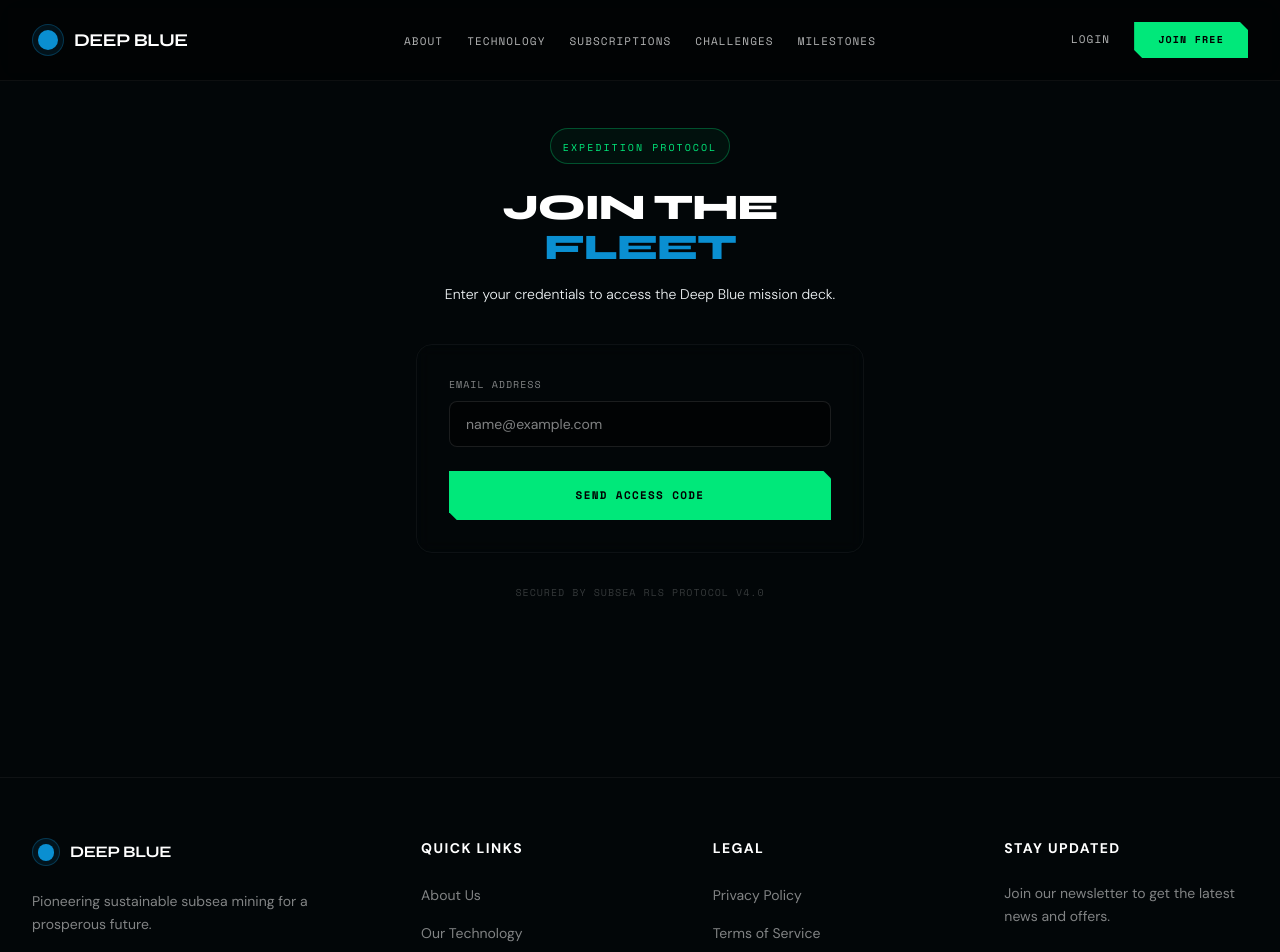
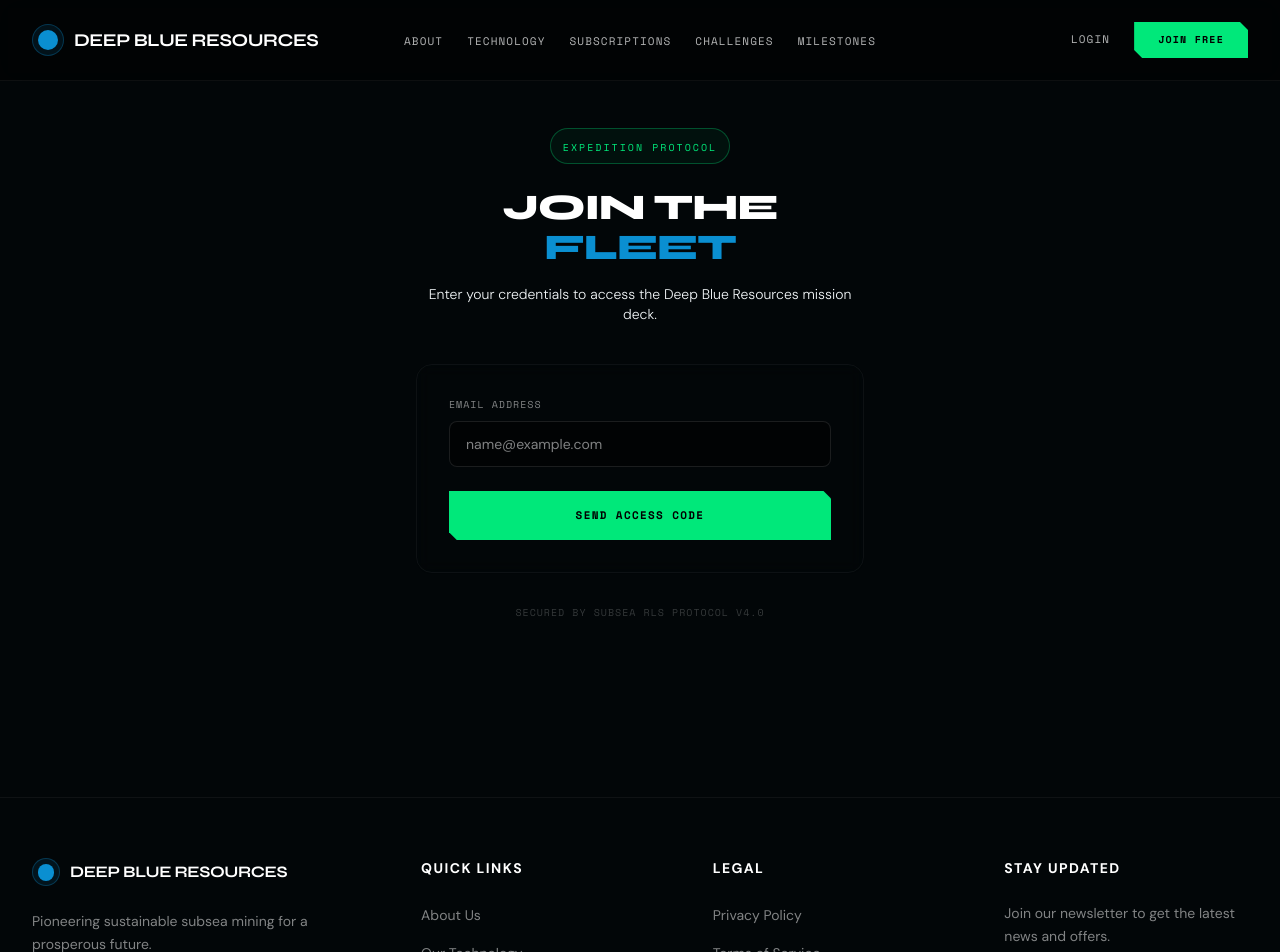
Before and after one commit to DBRLLC/dbr, a Next.js app: page /join in a window 1280 px wide. Shown: the top 952 px of the page. Built offline with nearby package versions, Linux system fonts and the light colour scheme; no server answers.

Commit message:
style: update brand name to Deep Blue Resources across the platform

```diff
--- a/src/app/join/page.tsx
+++ b/src/app/join/page.tsx
@@ -90,7 +90,7 @@ export default function JoinPage() {
               Join the <span className="text-led-blue">Fleet</span>
             </h1>
             <p className="text-muted text-sm font-light">
-              Enter your credentials to access the Deep Blue mission deck.
+              Enter your credentials to access the Deep Blue Resources mission deck.
             </p>
           </div>
 
--- a/src/app/layout.tsx
+++ b/src/app/layout.tsx
@@ -23,7 +23,7 @@ const dmSans = DM_Sans({
 
 export const metadata: Metadata = {
   title: "Deep Blue Resources — ROV Exploration & Subsea Engineering",
-  description: "95% of the ocean remains unseen. Deep Blue builds the machines to change that. Join a live expedition into the abyss.",
+  description: "95% of the ocean remains unseen. Deep Blue Resources builds the machines to change that. Join a live expedition into the abyss.",
   icons: {
     icon: "/icon.svg",
   },
--- a/src/app/subscriptions/page.tsx
+++ b/src/app/subscriptions/page.tsx
@@ -8,7 +8,7 @@ export default function SubscriptionsPage() {
       name: "Observer",
       price: "Free",
       period: "",
-      description: "Basic access to the Deep Blue expedition archives and community updates.",
+      description: "Basic access to the Deep Blue Resources expedition archives and community updates.",
       features: [
         "Access to mission logs (24h delay)",
         "Standard community forum access",
@@ -55,7 +55,7 @@ export default function SubscriptionsPage() {
       name: "Commander",
       price: "$199",
       period: "/mo",
-      description: "The ultimate level of influence and access to the Deep Blue fleet operations.",
+      description: "The ultimate level of influence and access to the Deep Blue Resources fleet operations.",
       features: [
         "All Captain level features",
         "1-on-1 with mission directors",
--- a/src/components/layout/Footer.tsx
+++ b/src/components/layout/Footer.tsx
@@ -12,7 +12,7 @@ export default function Footer() {
                 <div className="absolute inset-[20%] rounded-full bg-led-blue"></div>
               </div>
               <span className="footer-brand-text font-heading text-[16px] font-bold tracking-tight text-white uppercase font-syne">
-                Deep Blue
+                Deep Blue Resources
               </span>
             </Link>
             <p className="footer-brand-tagline font-body text-white/50 text-sm leading-relaxed mb-8">Pioneering sustainable subsea mining for a prosperous future.</p>
--- a/src/components/layout/LandingContent.tsx
+++ b/src/components/layout/LandingContent.tsx
@@ -40,7 +40,7 @@ export default function LandingContent() {
           <div className="machines-grid">
             <div className="machines-copy reveal">
               <h2>Built to Endure. Engineered to Explore.</h2>
-              <p>We don&apos;t buy off-the-shelf equipment. Deep Blue designs, fabricates, and deploys our own fleet of state-of-the-art ROVs and autonomous subsea drones. Built to withstand crushing pressures that would flatten steel, our tech is the lens through which humanity will finally witness the abyssal plains.</p>
+              <p>We don&apos;t buy off-the-shelf equipment. Deep Blue Resources designs, fabricates, and deploys our own fleet of state-of-the-art ROVs and autonomous subsea drones. Built to withstand crushing pressures that would flatten steel, our tech is the lens through which humanity will finally witness the abyssal plains.</p>
             </div>
 
             <div className="machines-visual reveal" role="img" aria-label="ROV fleet under stadium lights">
@@ -79,7 +79,7 @@ export default function LandingContent() {
           </div>
 
           <div className="pipeline-header reveal">
-            <h2>The Deep Blue Development Pipeline</h2>
+            <h2>The Deep Blue Resources Development Pipeline</h2>
           </div>
 
           <div className="pipeline-phases">
@@ -126,7 +126,7 @@ export default function LandingContent() {
 
           <div className="experience-copy">
             <h2 className="reveal">Stop Watching from the Surface.</h2>
-            <p className="reveal">This isn&apos;t a documentary. This is a live, high-stakes expedition into a world that is just now starting to be explored. As a passenger on Deep Blue missions, you aren&apos;t a tourist — you are part of the crew, operating alongside our engineers as our drones capture the unknown in real-time.</p>
+            <p className="reveal">This isn&apos;t a documentary. This is a live, high-stakes expedition into a world that is just now starting to be explored. As a passenger on Deep Blue Resources missions, you aren&apos;t a tourist — you are part of the crew, operating alongside our engineers as our drones capture the unknown in real-time.</p>
           </div>
         </div>
       </section>
--- a/src/components/layout/Navbar.tsx
+++ b/src/components/layout/Navbar.tsx
@@ -56,7 +56,7 @@ export default function Navbar() {
                 <div className="absolute inset-[20%] rounded-full bg-led-blue"></div>
               </div>
               <span className="nav-brand-text font-heading text-[18px] font-bold tracking-tight text-white uppercase font-syne">
-                Deep Blue
+                Deep Blue Resources
               </span>
             </Link>
           </div>
```
